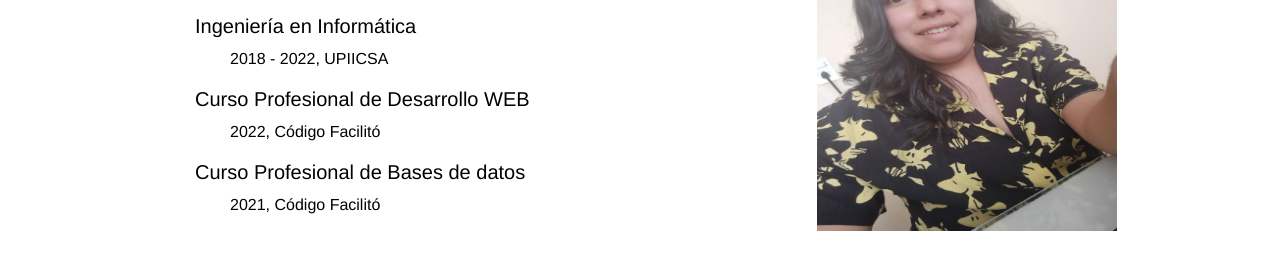
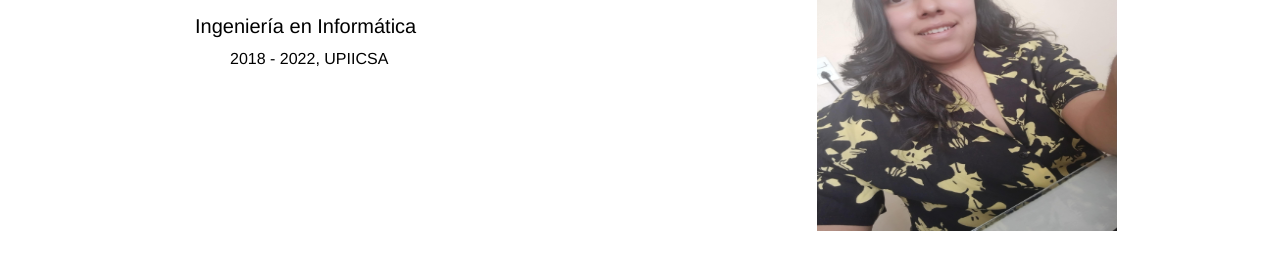
Before and after one commit to Vicoo-Urb/Curriculum_V, a plain HTML site: page cv/index.html in a window 1280 px wide. Shown: the part 289-553 px from the top of the page. Drawn offline with Linux system fonts and the light colour scheme.

Commit message:
actualizacion de formacion academica

```diff
--- a/cv/index.html
+++ b/cv/index.html
@@ -27,11 +27,7 @@
                                 <dt style="font-size: 20px; margin-bottom: 12px; margin-top: 36px; margin-left: 35px;">Ingeniería en Informática</dt>
                                 <dd style="margin-left: 70px;">2018 - 2022, UPIICSA</dd>
 
-                                <dt style="font-size: 20px; margin-bottom: 12px; margin-top: 20px; margin-left: 35px;" >Curso Profesional de Desarrollo WEB</dt>
-                                <dd style="margin-left: 70px;">2022, Código Facilitó</dd>
 
-                                <dt style="font-size: 20px; margin-bottom: 12px; margin-top: 20px; margin-left: 35px;">Curso Profesional de Bases de datos</dt>
-                                <dd style="margin-left: 70px;">2021, Código Facilitó</dd>
                             </dl>
                         </div>
                     </div>
```
